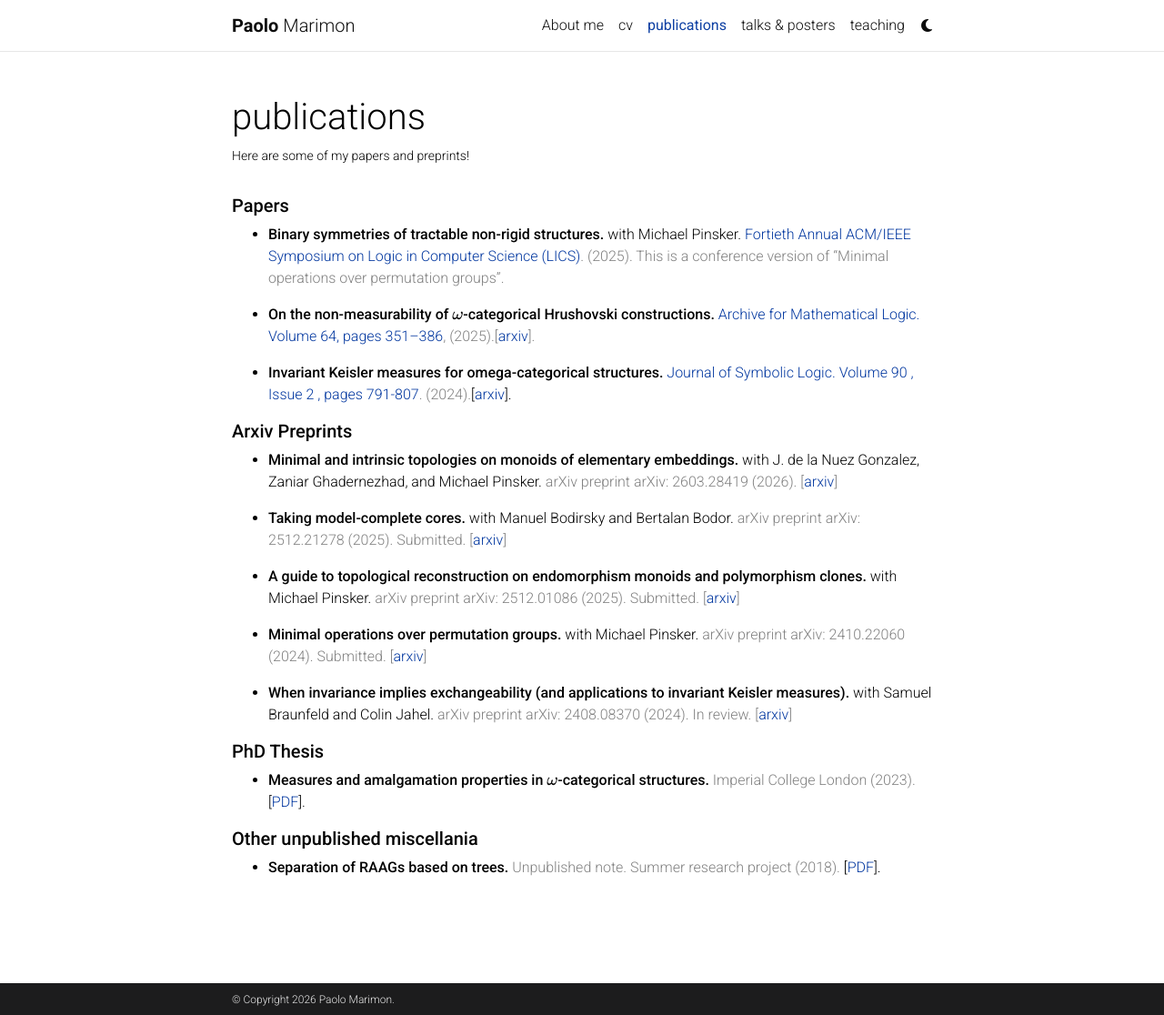
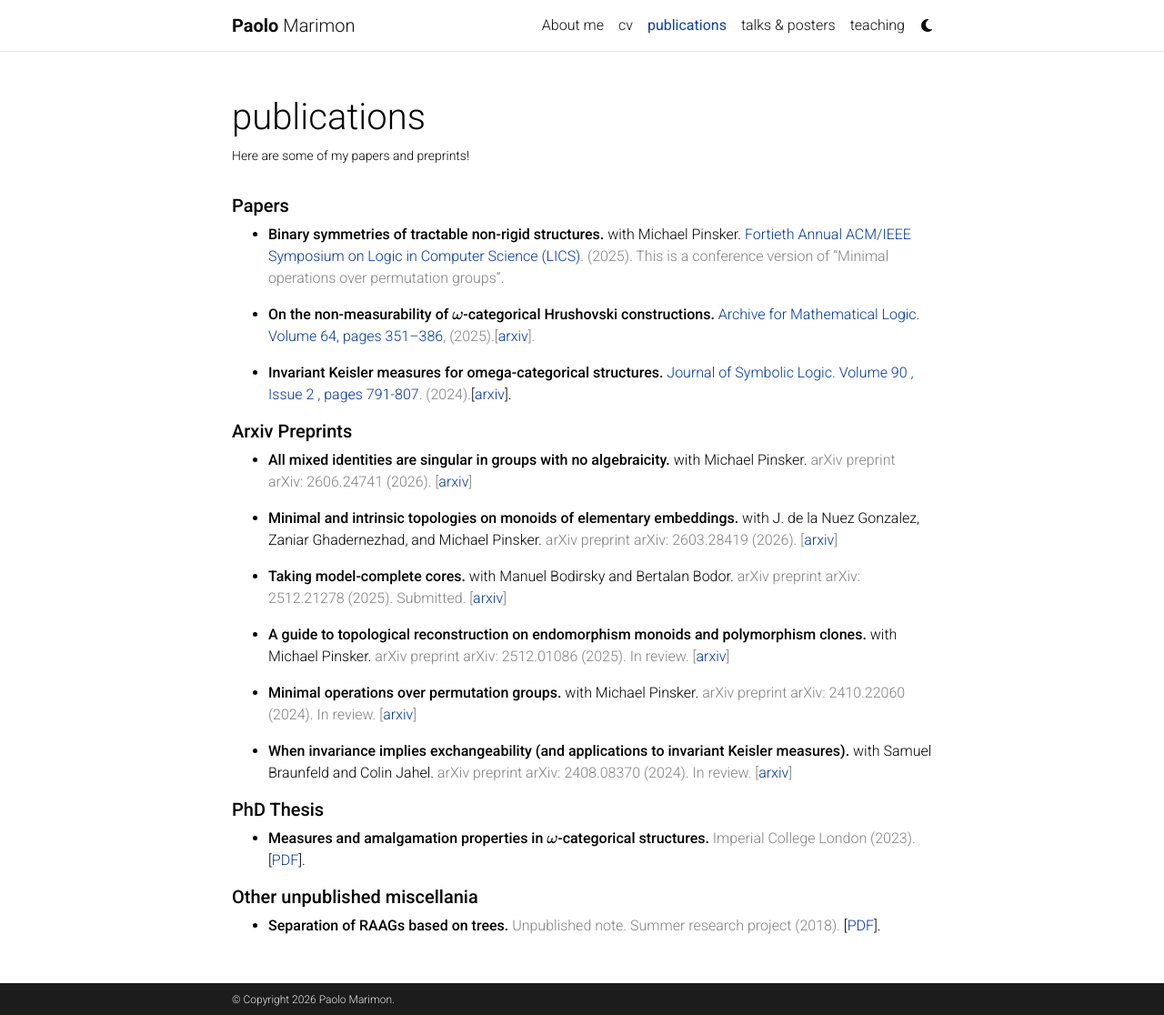
Before and after one commit to paolomarimon/paolomarimon.github.io, a Jekyll site: the page built from _pages/publications.md, in a window 1280 px wide and 1116 px high. Shown: the whole window at 91% size. Built offline with Jekyll 4.4.1, drawn with Linux system fonts in a browser that asks for light colours; comment, search, counter and statistics services are not loaded; a style sheet for code colours, icons or effects is not loaded.

Commit message:
Update publications.md

```diff
--- a/_pages/publications.md
+++ b/_pages/publications.md
@@ -19,6 +19,9 @@
 
 
 ##### **Arxiv Preprints**
+* **All mixed identities are singular in groups with no algebraicity.** with Michael Pinsker.
+  <span style="color:gray"> arXiv preprint arXiv:	2606.24741 (2026). [[arxiv](https://arxiv.org/abs/2606.24741)] </span>
+
 * **Minimal and intrinsic topologies on monoids of elementary embeddings.** with J. de la Nuez Gonzalez, Zaniar Ghadernezhad, and Michael Pinsker.
   <span style="color:gray"> arXiv preprint arXiv:	2603.28419   (2026). [[arxiv](https://arxiv.org/abs/2603.28419)] </span>
 
@@ -26,10 +29,10 @@
   <span style="color:gray"> arXiv preprint arXiv:	2512.21278   (2025). Submitted. [[arxiv](https://arxiv.org/abs/2512.21278)] </span>
 
 * **A guide to topological reconstruction on endomorphism monoids and polymorphism clones.** with Michael Pinsker.
-  <span style="color:gray"> arXiv preprint arXiv: 2512.01086  (2025). Submitted. [[arxiv](https://arxiv.org/abs/2512.01086)] </span>
+  <span style="color:gray"> arXiv preprint arXiv: 2512.01086  (2025). In review. [[arxiv](https://arxiv.org/abs/2512.01086)] </span>
 
 * **Minimal operations over permutation groups.** with Michael Pinsker.
-  <span style="color:gray"> arXiv preprint arXiv: 2410.22060  (2024). Submitted. [[arxiv](https://arxiv.org/abs/2410.22060)] </span>
+  <span style="color:gray"> arXiv preprint arXiv: 2410.22060  (2024). In review. [[arxiv](https://arxiv.org/abs/2410.22060)] </span>
 
 * **When invariance implies exchangeability (and applications to invariant Keisler measures).** with Samuel Braunfeld and Colin Jahel.
   <span style="color:gray"> arXiv preprint arXiv: 2408.08370 (2024). In review. [[arxiv](https://arxiv.org/abs/2408.08370)] </span>
```
